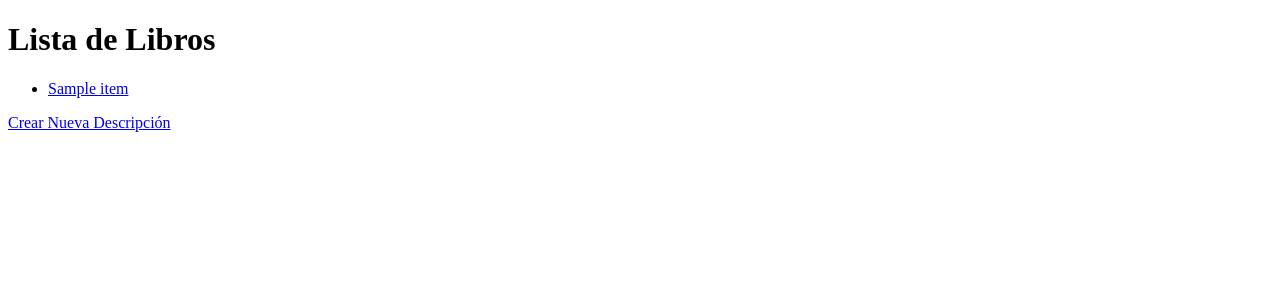
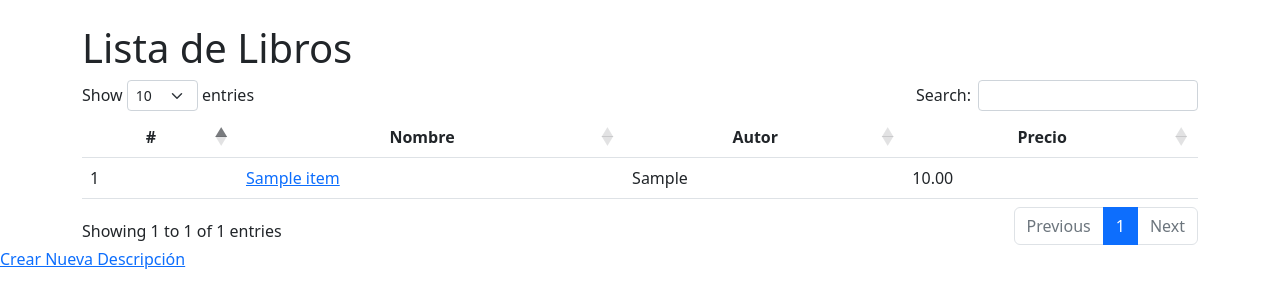
Before and after one commit to Julius2365/Prueba3, a Django app: page / in a window 1280 px wide. Shown: the top 308 px of the page. Run offline with Django 4.2, Linux system fonts and the light colour scheme; tables that the repository leaves empty hold one stand-in row (values such as "Sample post"); some libraries are stand-ins or nearby versions.

Commit message:
DataTable 3.0

```diff
--- a/todoapi/todolist/static/js/index.js
+++ b/todoapi/todolist/static/js/index.js
@@ -3,47 +3,49 @@ let dataTableIsInitialized = false;
 
 const dataTableOptions = {
     columnDefs: [
-        { className: "centered", targets: [0, 1, 2, 3, 4, 5, 6] },
-        { orderable: false, targets: [5, 6] },
-        { searchable: false, targets: [0, 5, 6] }
+        { className: "centered", targets: [0, 1, 2, 3] },
+        { orderable: false, targets: [3] },
+        { searchable: false, targets: [0, 3] }
     ],
     pageLength: 4,
     destroy: true
 };
+
 
 const initDataTable = async () => {
     if (dataTableIsInitialized) {
         dataTable.destroy();
     }
 
-    dataTable = $("#datatable-libros").DataTable(dataTableOptions);
-    await  listLibros();
+    dataTable = $("#table-libros").DataTable({dataTableOptions});
+    await listLibros();
     dataTableIsInitialized = true;
 };
 
-const itemElement = document.getElementById('idDelElementoQueContieneelID');
+const itemElement = document.getElementById('index');
+const tableBody_libros = document.getElementById('tableBody_libros');
+
 const listLibros = async () => {
     try {
-        if(itemElement){
-            const itemId =itemElement.dataset.itemId;
-            const response = await fetch('http://127.0.0.1:8000/item/'+ itemId + '/')
-        }else {
-            console.error('Dato no encontrado')
-        }
+        if (itemElement) {
+            const url = 'http://127.0.0.1:8000';
+            console.log('Url de la solicitud',url);
 
-        console.log(response);
+            const  response = await fetch(url);
+
+            if (response.ok) {
                 const data = await response.json();
                 let content = '';
 
-        data.todolist_item.forEach((libro, index) => {
+                data.libros.forEach((libro, index) => {
                     content += `
                         <tr>
-                    <td>${index+1}</td>
-                    <td>${libro.nombre}</td>
-                    <td>${libro.precio}</td>
-                    <td>${libro.autor}</td>
+                            <td>${item.id - 10}</td>
+                            <td>${libro.item.nombre}</td>
+                            <td>${libro.item.autor}</td>
+                            <td>${libro.item.precio}</td>
                             <td>${libro.score}</td>
-                    <td>${libro.score >=8
+                            <td>${libro.score >= 8
                                 ? "<i class='fa-solid fa-check' style='color: green;'></i>"
                                 : "<i class='fa-solid fa-xmark' style='color: red;'></i>"
                             }</td>
@@ -51,11 +53,17 @@ const listLibros = async () => {
                 });
 
                 tableBody_libros.innerHTML = content;
+                dataTable.draw();
+            } else {
+                console.error('Error en la respuesta del servidor:', response.status);
+            }
+        }
     } catch (ex) {
-        alert(ex);
+        console.error('Error:', ex);
     }
 };
 
 window.addEventListener('load', async () => {
+    console.log('Evento');
     await initDataTable();
 });
--- a/todoapi/todolist/templates/index.html
+++ b/todoapi/todolist/templates/index.html
@@ -1,18 +1,64 @@
+{% load static %}
 <!DOCTYPE html>
 <html lang="en">
     <head>
         <meta charset="UTF-8">
         <title>Lista de Libros</title>
+        <!-- Bootstrap -->
+        <link rel="stylesheet" href="https://cdn.jsdelivr.net/npm/bootstrap@5.2.3/dist/css/bootstrap.min.css" integrity="sha384-rbsA2VBKQhggwzxH7pPCaAqO46MgnOM80zW1RWuH61DGLwZJEdK2Kadq2F9CUG65" crossorigin="anonymous"/>
+        <!-- DataTable.js -->
+        <link rel="stylesheet" href="https://cdn.datatables.net/1.13.7/css/dataTables.bootstrap5.min.css"/>
+        <!-- Font Awesome -->
+        <lin rel = "stylesheet"href="https://cdnjs.cloudflare.com/ajax/libs/font-awesome/6.2.1/css/all.min.css" ></lin>
+        <!-- Custom CSS -->
+        <link rel="stylesheet" href="{% static 'css/index.css' %}"/>
     </head>
     <body>
+        <div class="container mt-4">
+            <div class="row">
+                <div class="col-sm-12 col-md-12 col-lg-12 col-xl-12">
                     <h1>Lista de Libros</h1>
-    <ul>
+                    <div class="table-responsive">
+                        <table id="table-libros" class="table">
+                            <thead>
+                                <tr>
+                                    <th class="centered"> # </th>
+                                    <th class="centered"> Nombre </th>
+                                    <th class="centered"> Autor </th>
+                                    <th class="centered"> Precio </th>
+                                </tr>
+                            </thead>
+                            <tbody id="tableBody_libros">
                                 {% for item in items %}
-            <li><a href="{% url 'ver_item' item.id %}">{{ item.nombre }}</a></li>
+                                    <tr>
+                                        <td>{{item.id}}</td>
+                                        <td><a href="{%url 'ver_item' item.id%}">{{item.nombre}}</a></td>
+                                        <td>{{item.autor}}</td>
+                                        <td>{{item.precio}}</td>
+                                    </tr>
                                 {% empty %}
-            <li>No Hay Lista De Libros Disponibles.</li>
+                                    <tr>
+                                        <td colspan="3">No hay Libros Disponibles </td>
+                                    </tr>
                                 {% endfor %}
-    </ul>
+                            </tbody>
+                        </table>
+
+                    </div>
+                </div>
+            </div>
+        </div>
+
         <a href="{% url 'crear_item' %}">Crear Nueva Descripción</a>
+
+        <!-- Bootstrap -->
+        <script src="https://cdn.jsdelivr.net/npm/bootstrap@5.2.3/dist/js/bootstrap.bundle.min.js" integrity="sha384-kenU1KFdBIe4zVF0s0G1M5b4hcpxyD9F7jL+jjXkk+Q2h455rYXK/7HAuoJl+0I4" crossorigin="anonymous"></script>
+        <!-- jQuery -->
+        <script src="https://cdnjs.cloudflare.com/ajax/libs/jquery/3.6.0/jquery.min.js"></script>
+        <!-- DataTable.js -->
+        <script src="https://cdn.datatables.net/1.13.1/js/jquery.dataTables.min.js"></script>
+        <script src="https://cdn.datatables.net/1.13.1/js/dataTables.bootstrap5.min.js"></script>
+        <!-- Custom JS -->
+        <script src="{% static 'js/index.js' %}"></script>
     </body>
 </html>
--- a/todoapi/todolist/urls.py
+++ b/todoapi/todolist/urls.py
@@ -21,4 +21,5 @@ urlpatterns = [
     # Vista para eliminar un item por su ID
     path('item/<int:item_id>/eliminar/', views.eliminar_item, name='eliminar_item'),
 
+
 ]
--- a/todoapi/todolist/views.py
+++ b/todoapi/todolist/views.py
@@ -1,15 +1,22 @@
-from django.shortcuts import render,redirect
-from django.http import HttpResponse , Http404
+from django.shortcuts import render, redirect
+from django.http import HttpResponse, Http404
 from .models import Item
 from .forms import ItemForm
-
+from django.http.response import JsonResponse
 
 
 # Vista para la página de inicio
 
 def index(request):
     items = Item.objects.all()  # Obtén todos los items de la base de datos
+    libros=list(Item.objects.values())
+    data={'libros':libros}
+
+    if request.headers.get('x-requested-with')=='XMLHttpRequest':
+        return JsonResponse(data,safe=False)
     return render(request, 'index.html', {'items': items})
+
+
 
 # Vista para crear un nuevo item
 def crear_item(request):
@@ -23,7 +30,8 @@ def crear_item(request):
     else:
         form = ItemForm()
 
-    return render(request, 'crear_item.html',{'form':form})
+    return render(request, 'crear_item.html', {'form': form})
+
 
 # Vista para ver detalles de un item por su ID
 def ver_item(request, item_id):
@@ -32,8 +40,10 @@ def ver_item(request, item_id):
     except Item.DoesNotExist:
         raise Http404("El libro no esta registrado")  # Puedes personalizar este mensaje según tus necesidades
     return render(request, 'ver_item.html', {'item': item})
+
+
 # Vista para editar un item por su ID
-def editar_item(request,item_id):
+def editar_item(request, item_id):
     if item_id:
         # Edición de un producto existente
         item = Item.objects.get(pk=item_id)
@@ -54,7 +64,8 @@ def editar_item(request,item_id):
         else:
             form = ItemForm()
 
-    return render(request, 'editar_item.html',{'form':form})
+    return render(request, 'editar_item.html', {'form': form})
+
 
 # Vista para eliminar un item por su ID
 def eliminar_item(request, item_id):
```
Also changed, not shown: todoapi/todolist/templates/ver_item.html (+2 -41 lines). Lines whose indentation alone changed are shown as unchanged.
